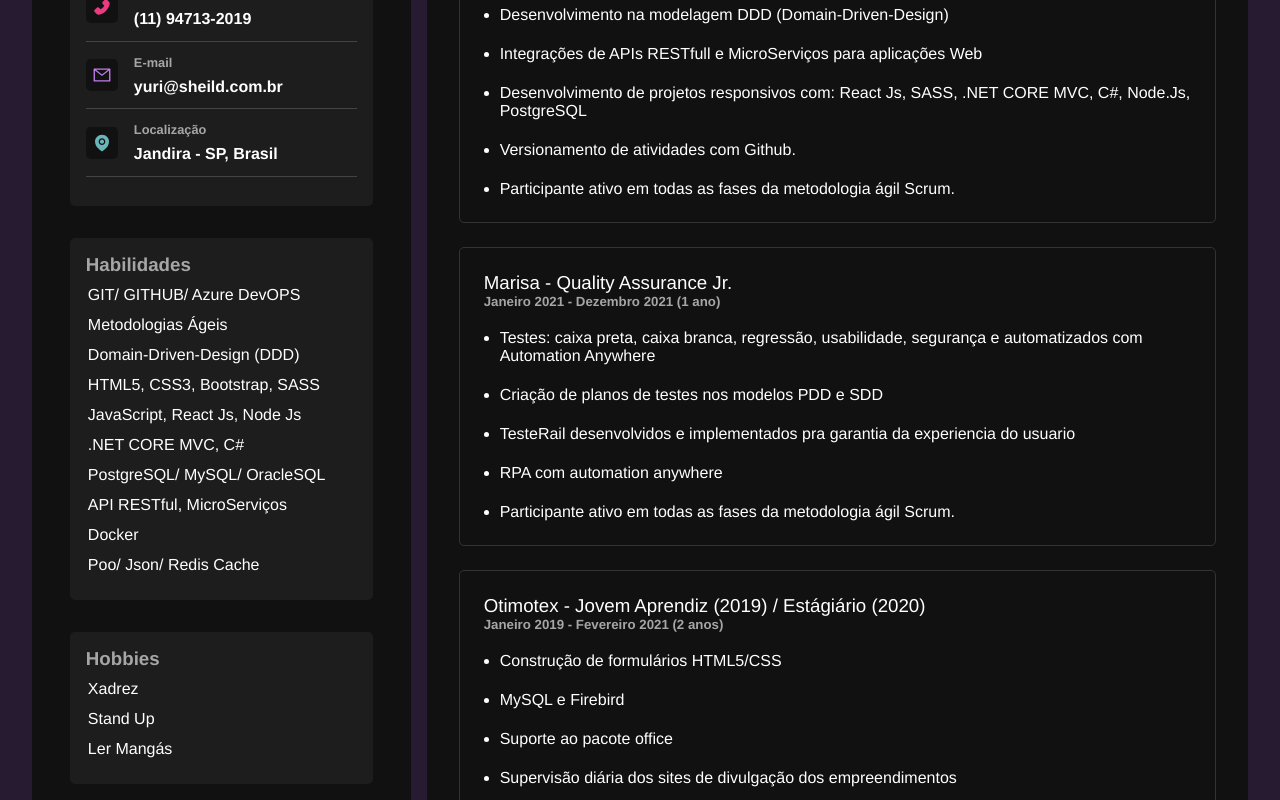
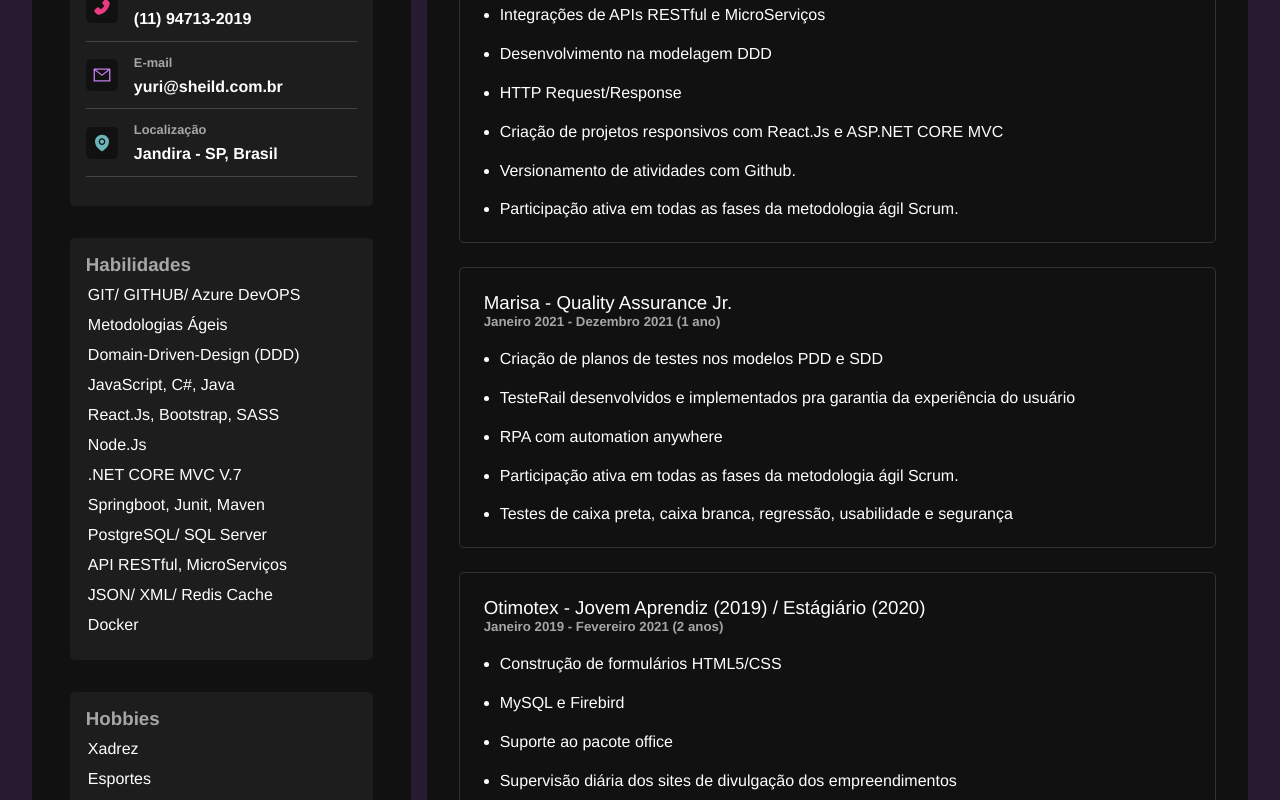
Before and after one commit to Yuri-Tokio/CV, a React (Vite) app: page / in a window 1280 px wide. Shown: the part 480-1280 px from the top of the page. Built offline with nearby package versions, Linux system fonts and the light colour scheme.

Commit message:
Update Texto

```diff
--- a/src/components/AboutContainer.jsx
+++ b/src/components/AboutContainer.jsx
@@ -6,10 +6,10 @@ const AboutContainer = () => {
       <div className="about">
         <h2>Apresentação</h2>
         <p>
-          Com um pouco mais de 2 anos de experiência em Desenvolvimento Web, sou capaz de criar soluções robustas e escaláveis utilizando ASP.NET, Node.js, SASS, React, Postman e GIT, visando atender às necessidades dos clientes e contribuir com sucesso em projetos desafiadores.
+          Com mais de 3 anos de experiência em desenvolvimento web, já trabalhei com ASP.NET CORE, Node Js, React, SASS, Postman e GIT para criar soluções robustas, escaláveis e que atendam as necessidades dos clientes.
         </p>
         <p>
-          Também sou uma pessoa proativa, orientada para resultados e tenho uma mente analítica. Acredito que sou capaz enfrentar os desafios do setor e a contribuir significativamente para a equipe.
+          Também sou proativo, orientado para resultados com uma mente analítica e acredito ser capaz de enfrentar os desafios do setor e contribuir de forma significativa para a equipe.
         </p>
       </div>
     </section>
--- a/src/components/ExperienciasContainer.jsx
+++ b/src/components/ExperienciasContainer.jsx
@@ -23,22 +23,24 @@ const ExperienciasContainer = () => {
           <h3>Tok & Stok - Desenvolvedor Web Jr.</h3>
           <h5>Janeiro 2022 - Outubro 2022 (10 meses)</h5>
           <ul>
-            <li>Desenvolvimento na modelagem DDD (Domain-Driven-Design)</li>
-            <li>Integrações de APIs RESTfull e MicroServiços para aplicações Web</li>
-            <li>Desenvolvimento de projetos responsivos com: React Js, SASS, .NET CORE MVC, C#, Node.Js, PostgreSQL</li>
+            <li>Integrações de APIs RESTful e MicroServiços</li>
+            <li>Desenvolvimento na modelagem DDD</li>
+            <li>HTTP Request/Response</li>
+            <li>Criação de projetos responsivos com React.Js e ASP.NET CORE MVC</li>
             <li>Versionamento de atividades com Github.</li>
-            <li>Participante ativo em todas as fases da metodologia ágil Scrum.</li>
+            <li>Participação ativa em todas as fases da metodologia ágil Scrum.
+            </li>
           </ul>
         </div>
         <div className="technology-card">
           <h3>Marisa - Quality Assurance Jr.</h3>
           <h5>Janeiro 2021 - Dezembro 2021 (1 ano)</h5>
           <ul>
-            <li>Testes: caixa preta, caixa branca, regressão, usabilidade, segurança e automatizados com Automation Anywhere</li>
             <li>Criação de planos de testes nos modelos PDD e SDD</li>
-            <li>TesteRail desenvolvidos e implementados pra garantia da experiencia do usuario</li>
+            <li>TesteRail desenvolvidos e implementados pra garantia da experiência do usuário</li>
             <li>RPA com automation anywhere</li>
-            <li>Participante ativo em todas as fases da metodologia ágil Scrum.</li>
+            <li>Participação ativa em todas as fases da metodologia ágil Scrum.</li>
+            <li>Testes de caixa preta, caixa branca, regressão, usabilidade e segurança</li>
           </ul>
         </div>
         <div className="technology-card">
--- a/src/components/HobbiesContainer.jsx
+++ b/src/components/HobbiesContainer.jsx
@@ -7,11 +7,11 @@ const HobbiesContainer = () => {
     <section id="hobbie">
       <div className="info-card">
         <div>
-            <h3>Hobbies</h3>
-            <p>Xadrez</p>
-            <p>Stand Up</p>
-            <p>Ler Mangás</p>
-          </div>
+          <h3>Hobbies</h3>
+          <p>Xadrez</p>
+          <p>Esportes</p>
+          <p>Stand Up</p>
+        </div>
       </div>
     </section>
   );
--- a/src/components/SkillsContainer.jsx
+++ b/src/components/SkillsContainer.jsx
@@ -11,13 +11,15 @@ const SkillsContainer = () => {
           <p>GIT/ GITHUB/ Azure DevOPS</p>
           <p>Metodologias Ágeis</p>
           <p>Domain-Driven-Design (DDD)</p>
-          <p>HTML5, CSS3, Bootstrap, SASS</p>
-          <p>JavaScript, React Js, Node Js</p>
-          <p>.NET CORE MVC, C#</p>
-          <p>PostgreSQL/ MySQL/ OracleSQL</p>
+          <p>JavaScript, C#, Java</p>
+          <p>React.Js, Bootstrap, SASS</p>
+          <p>Node.Js</p>
+          <p>.NET CORE MVC V.7</p>
+          <p>Springboot, Junit, Maven</p>
+          <p>PostgreSQL/ SQL Server</p>
           <p>API RESTful, MicroServiços</p>
+          <p>JSON/ XML/ Redis Cache</p>
           <p>Docker</p>
-          <p>Poo/ Json/ Redis Cache</p>
         </div>
       </div>
     </section>
```
